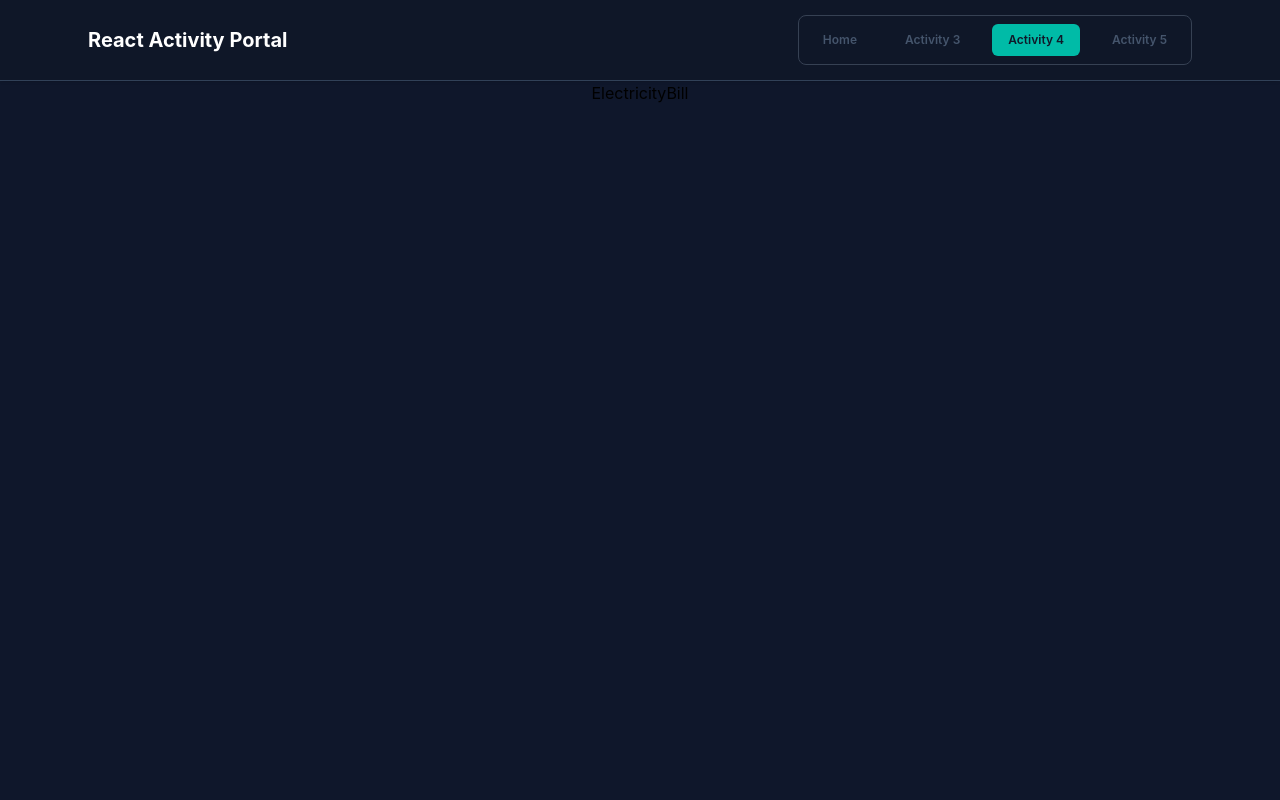
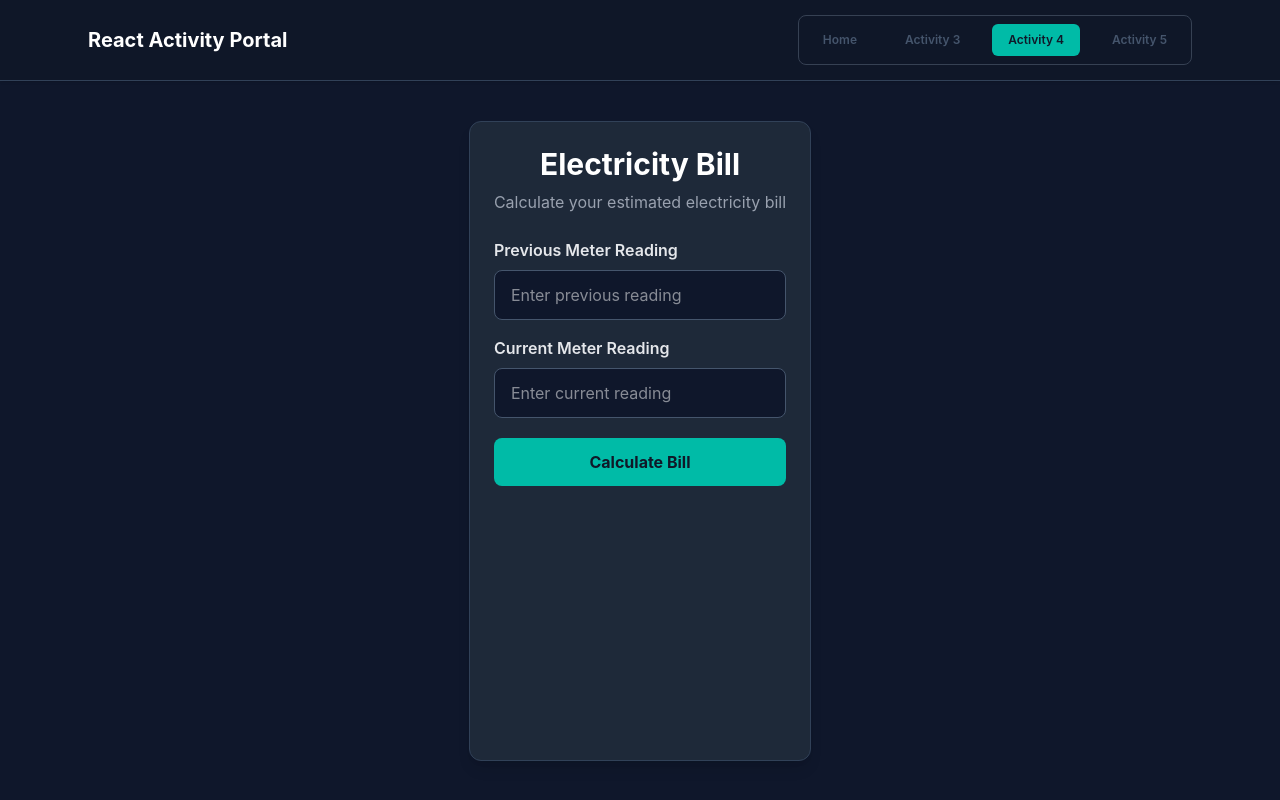
Before and after one commit to plcastro/Activity-Portal, a React (Vite) app: page /electricity in a window 1280 px wide. Built offline with nearby package versions, Linux system fonts and the light colour scheme.

Commit message:
Update ElectricityBill.jsx

```diff
--- a/src/pages/ElectricityBill.jsx
+++ b/src/pages/ElectricityBill.jsx
@@ -1,7 +1,172 @@
-import React from 'react'
+import { useState } from "react";
 
 export default function ElectricityBill() {
+  const [previousReading, setPreviousReading] = useState("");
+  const [currentReading, setCurrentReading] = useState("");
+  const [bill, setBill] = useState(null);
+  const [error, setError] = useState("");
+
+  const rate = 11;
+
+  function calculateBill() {
+    const previous = Number(previousReading);
+    const current = Number(currentReading);
+
+    if (previousReading === "" || currentReading === "") {
+      setError("Please enter both meter readings.");
+      setBill(null);
+      return;
+    }
+
+    if (previous < 0 || current < 0) {
+      setError("Meter readings cannot be negative.");
+      setBill(null);
+      return;
+    }
+
+    if (current < previous) {
+      setError("Current reading cannot be lower than previous reading.");
+      setBill(null);
+      return;
+    }
+
+    const consumption = current - previous;
+    const total = consumption * rate;
+
+    setError("");
+    setBill({
+      consumption,
+      total,
+    });
+  }
+
   return (
-    <div>ElectricityBill</div>
-  )
+    <div className="flex min-h-[calc(100vh-80px)] justify-center px-4 py-10">
+      <div className="w-full max-w-lg rounded-xl border border-slate-700 bg-gray-800 p-6 shadow-lg">
+        <div className="mb-6 text-center">
+          <h1 className="text-3xl font-bold text-white">
+            Electricity Bill
+          </h1>
+          <p className="mt-2 text-gray-400">
+            Calculate your estimated electricity bill
+          </p>
+        </div>
+
+        <div className="mb-4">
+          <label className="mb-2 block font-semibold text-gray-200">
+            Previous Meter Reading
+          </label>
+
+          <input
+            type="text"
+            inputMode="decimal"
+            value={previousReading}
+            onChange={(e) => {
+              const value = e.target.value;
+
+              if (/^\d*\.?\d{0,2}$/.test(value)) {
+                setPreviousReading(value);
+              }
+            }}
+            placeholder="Enter previous reading"
+            className="w-full rounded-lg border border-slate-600 bg-slate-900 px-4 py-3 text-white outline-none transition focus:border-teal-500"
+          />
+        </div>
+
+        <div className="mb-5">
+          <label className="mb-2 block font-semibold text-gray-200">
+            Current Meter Reading
+          </label>
+
+          <input
+            type="text"
+            inputMode="decimal"
+            value={currentReading}
+            onChange={(e) => {
+              const value = e.target.value;
+
+              if (/^\d*\.?\d{0,2}$/.test(value)) {
+                setCurrentReading(value);
+              }
+            }}
+            placeholder="Enter current reading"
+            className="w-full rounded-lg border border-slate-600 bg-slate-900 px-4 py-3 text-white outline-none transition focus:border-teal-500"
+          />
+        </div>
+
+        {error && (
+          <div className="mb-5 rounded-lg border border-red-500/30 bg-red-500/10 p-3 text-sm text-red-400">
+            {error}
+          </div>
+        )}
+
+        <button
+          onClick={calculateBill}
+          className="w-full rounded-lg bg-teal-500 px-4 py-3 font-bold text-gray-900 transition hover:bg-teal-600 hover:text-white"
+        >
+          Calculate Bill
+        </button>
+
+        {bill !== null && (
+          <div className="mt-6 rounded-lg border border-teal-700 bg-slate-900 p-5">
+            <h2 className="mb-4 text-xl font-bold text-teal-400">
+              Bill Summary
+            </h2>
+
+            <div className="space-y-3">
+              <div className="flex justify-between border-b border-slate-700 pb-3">
+                <span className="text-gray-400">
+                  Previous Reading
+                </span>
+
+                <span className="font-semibold text-white">
+                  {previousReading} kWh
+                </span>
+              </div>
+
+              <div className="flex justify-between border-b border-slate-700 pb-3">
+                <span className="text-gray-400">
+                  Current Reading
+                </span>
+
+                <span className="font-semibold text-white">
+                  {currentReading} kWh
+                </span>
+              </div>
+
+              <div className="flex justify-between border-b border-slate-700 pb-3">
+                <span className="text-gray-400">
+                  Electricity Consumed
+                </span>
+
+                <span className="font-semibold text-white">
+                  {bill.consumption} kWh
+                </span>
+              </div>
+
+              <div className="flex justify-between border-b border-slate-700 pb-3">
+                <span className="text-gray-400">
+                  Rate
+                </span>
+
+                <span className="font-semibold text-white">
+                  ₱{rate.toFixed(2)} / kWh
+                </span>
+              </div>
+
+              <div className="flex justify-between pt-2">
+                <span className="text-lg font-bold text-gray-200">
+                  Estimated Bill
+                </span>
+
+                <span className="text-2xl font-bold text-teal-400">
+                  ₱{bill.total.toFixed(2)}
+                </span>
+              </div>
+            </div>
+          </div>
+        )}
+      </div>
+    </div>
+  );
 }
```
